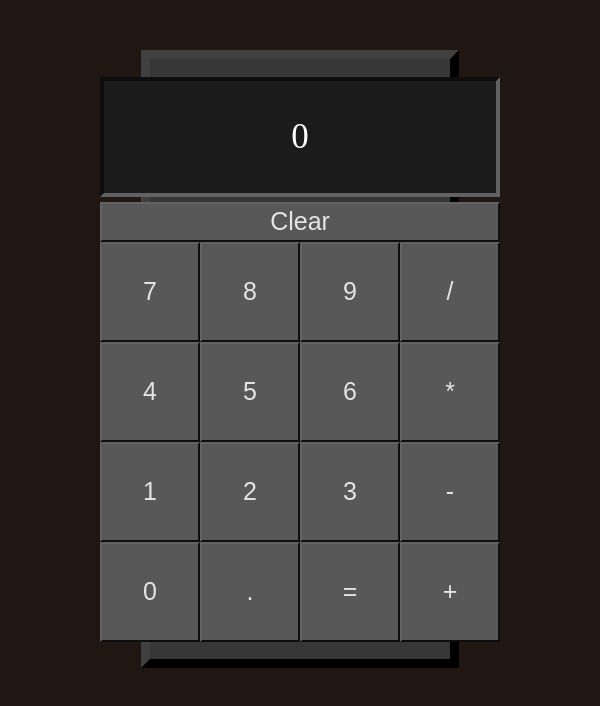
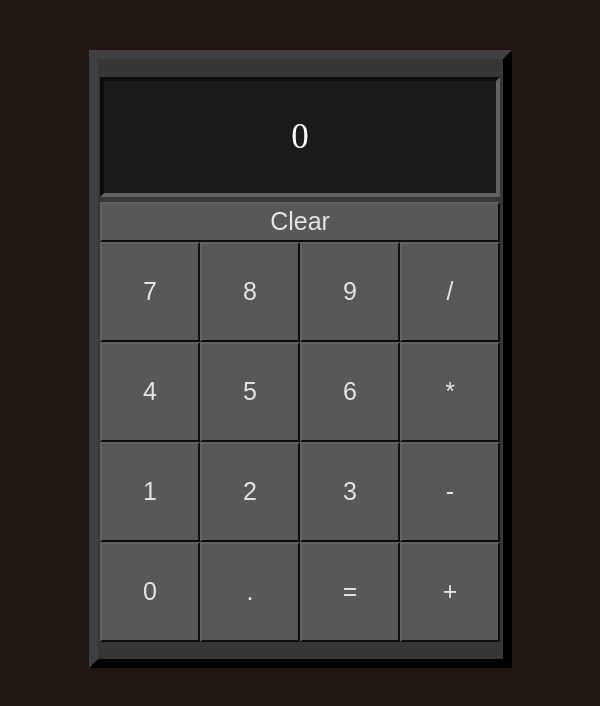
Before and after one commit to morkrag/morkrag.github.io, a plain HTML site: page index.html in a window 600 px wide. Drawn offline with Linux system fonts and the light colour scheme.

Commit message:
Changed media rules to make calc more suitable for iphone 11

```diff
--- a/sass/general/_media.sass
+++ b/sass/general/_media.sass
@@ -1,3 +1,3 @@
 @media only screen and (min-width: 414px) and (max-width: 767px)
     .calculator
-        width: 300px
+        width: 405px
```
Also changed, not shown: css/styles.css, css/styles.min.css.
